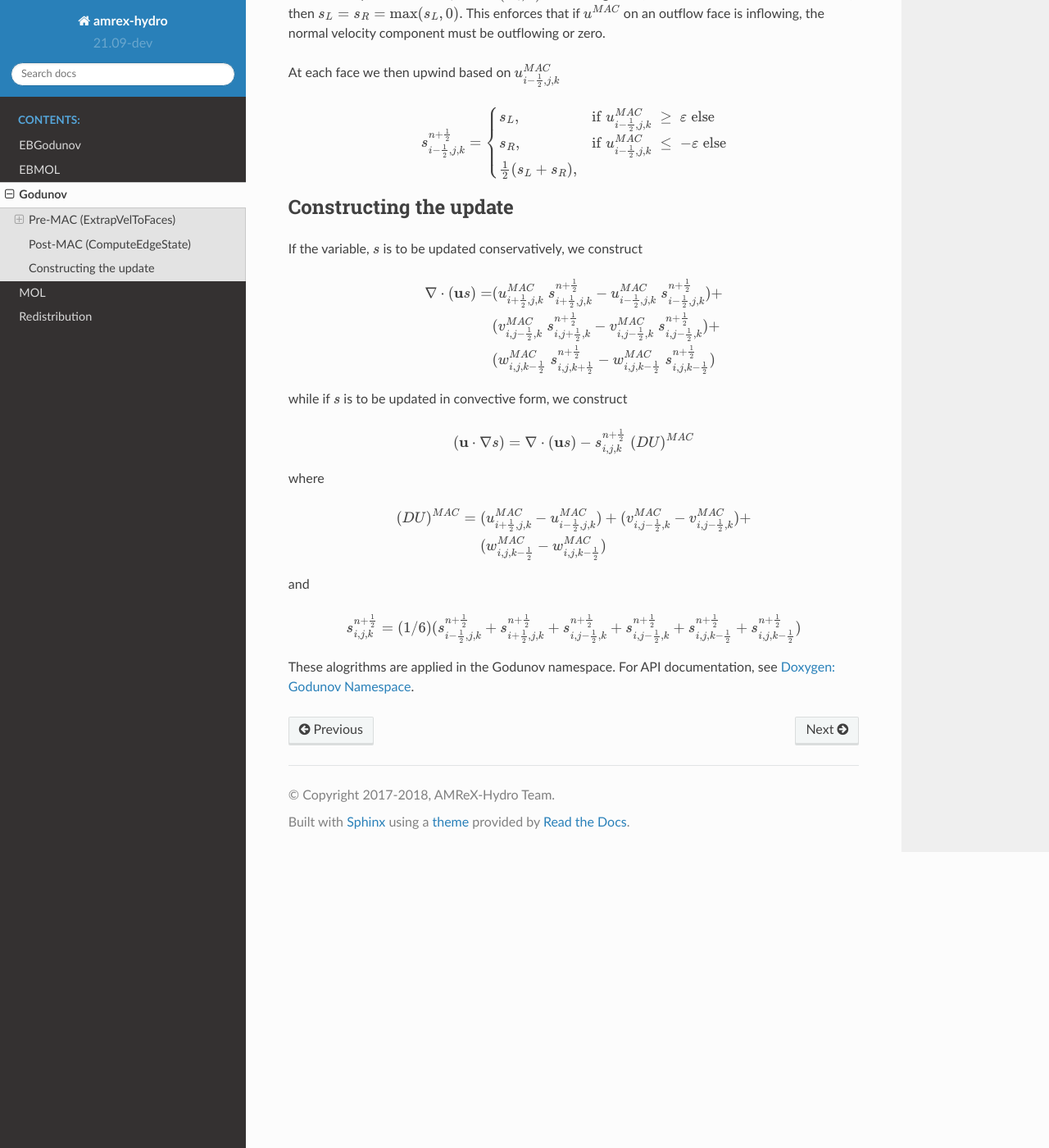
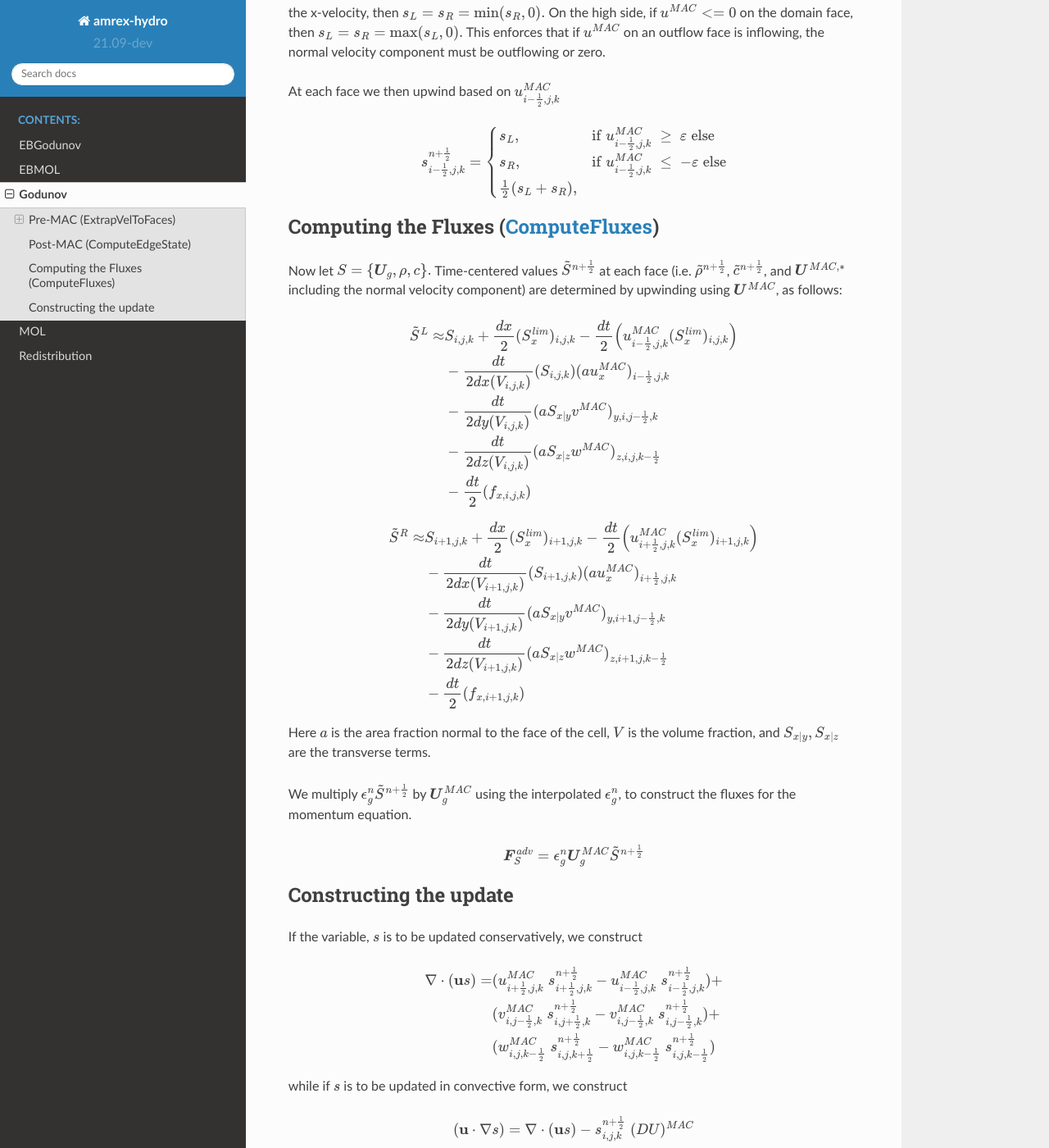
Before and after one commit to AMReX-Fluids/AMReX-Hydro, a Sphinx documentation site: the page built from Docs/source/Godunov.rst, in a window 1280 px wide and 1400 px high, scrolled down 3173 px. Shown: the whole window at 82% size. Built offline with Sphinx 7.4.7 and the Read the Docs theme 2.0.0, drawn with Linux system fonts in a browser that asks for light colours; some of the changed text lies outside the part shown.

Commit message:
Add computing fluxes content to Godunov. Clean-up to remove warnings.

```diff
--- a/Docs/source/Godunov.rst
+++ b/Docs/source/Godunov.rst
@@ -1,3 +1,31 @@
+.. math::
+
+    \newcommand{\half}{\frac{1}{2}}
+    \newcommand{\nph}{{n + \half}}
+    \newcommand{\nmh}{{n - \frac{1}{2}}}
+    \newcommand{\iphj}{{i+\frac{1}{2},j,k}}
+    \newcommand{\ijph}{{i,j+\frac{1}{2}},k}
+    \newcommand{\imhj}{{i-\frac{1}{2},j,k}}
+    \newcommand{\ijmh}{{i,j-\frac{1}{2}},k}
+    \newcommand{\ijkmh}{{i,j,k-\frac{1}{2}}}
+    \newcommand{\ijkph}{{i,j,k+\frac{1}{2}}}
+    \newcommand{\grad}{\nabla}
+    \newcommand{\del}{\nabla}
+    \newcommand{\AN}{[(U \cdot \nabla)U]^{n+\frac{1}{2}}}
+    \newcommand{\npk}{{n + \frac{p+\half}{R}}}
+    \newcommand{\nak}{{n + \frac{p}{R}}}
+    \newcommand{\nmk}{{n + \frac{p-\half}{R}}}
+    \newcommand{\iph}{i+\half}
+    \newcommand{\imh}{i-\half}
+    \newcommand{\ipmh}{i\pm\half}
+    \newcommand{\jph}{j+\half}
+    \newcommand{\jmh}{j-\half}
+    \newcommand{\jpmh}{j\pm\half}
+    \newcommand{\GMAC}{C \rightarrow E}
+    \newcommand{\DMAC}{E \rightarrow C}
+    \newcommand{\U}{\boldsymbol{U}}
+    \newcommand{\F}{\boldsymbol{F}}
+
 Godunov
 =======
 
@@ -9,7 +37,7 @@ All slope computations use second-order limited slopes as described in
 We define :math:`\varepsilon = 1.e-8` in **Utils / hydro_constants.H**
 
 Pre-MAC (`ExtrapVelToFaces`_)
-----------------------------
+-----------------------------
 
 .. _`ExtrapVelToFaces`: https://amrex-codes.github.io/amrex-hydro/Doxygen/html/namespaceGodunov.html#a1c1dcedd6781260bd8322588e1290d94
 
@@ -159,7 +187,7 @@ Note that the boundary conditions are imposed before the upwinding
 described above.
 
 Post-MAC (`ComputeEdgeState`_)
-----------------------------
+------------------------------
 
 .. _`ComputeEdgeState`: https://amrex-codes.github.io/amrex-hydro/Doxygen/html/namespaceGodunov.html#addea54945ce554f8b4e28dabc1c74222
 
@@ -208,6 +236,53 @@ At each face we then upwind based on :math:`u^{MAC}_{i-\frac{1}{2},j,k}`
    \frac{1}{2}(s_L + s_R),
    \end{cases}
 
+Computing the Fluxes (`ComputeFluxes`_)
+---------------------------------------
+
+.. _`ComputeFluxes`: https://amrex-codes.github.io/amrex-hydro/Doxygen/html/namespaceHydroUtils.html#ab70f040557a658e70ba076c9d105bab7
+
+Now let :math:`S =\{\U_g,\rho,c\}.`
+Time-centered values :math:`\tilde{S}^{\nph}` at each face
+(i.e. :math:`\tilde{\rho}^{\nph}`, :math:`\tilde{c}^{\nph}`, and :math:`\U^{MAC,*}`
+including the normal velocity component)
+are determined by upwinding using :math:`\U^{MAC}`, as follows:
+
+.. math::
+
+    \tilde{S}^{L} \approx
+    & S_{i,j,k} + \frac{dx}{2} (S_x^{lim})_{i,j,k} - \frac{dt}{2} \left( u^{MAC}_{\imhj}(S_x^{lim})_{i,j,k} \right) \\
+    & - \frac{dt}{2dx(V_{i,j,k})} (S_{i,j,k}) (au^{MAC}_x)_{\imhj} \\
+    & - \frac{dt}{2dy(V_{i,j,k})} (aS_{x|y}v^{MAC})_{y,i,j-\half,k} \\
+    & - \frac{dt}{2dz(V_{i,j,k})} (aS_{x|z}w^{MAC})_{z,i,j,k-\half} \\
+    & -\frac{dt}{2} (f_{x,i,j,k})
+
+
+
+.. math::
+
+    \tilde{S}^{R} \approx
+    & S_{i+1,j,k} + \frac{dx}{2} (S_x^{lim})_{i+1,j,k} - \frac{dt}{2} \left( u^{MAC}_{\iphj}(S_x^{lim})_{i+1,j,k} \right) \\
+    & - \frac{dt}{2dx(V_{i+1,j,k})} (S_{i+1,j,k}) (au^{MAC}_x)_{\iphj} \\
+    & - \frac{dt}{2dy(V_{i+1,j,k})} (aS_{x|y}v^{MAC})_{y,i+1,j-\half,k} \\
+    & - \frac{dt}{2dz(V_{i+1,j,k})} (aS_{x|z}w^{MAC})_{z,i+1,j,k-\half} \\
+    & -\frac{dt}{2} (f_{x,i+1,j,k})
+
+
+
+Here :math:`a` is the area fraction normal to the face of the cell,
+:math:`V` is the volume fraction, and :math:`S_{x|y}, S_{x|z}` are
+the transverse terms.
+
+We multiply :math:`\epsilon^n_g \tilde{S}^{\nph}` by :math:`\U_g^{MAC}`
+using the interpolated :math:`\epsilon^n_g`, to construct the fluxes for
+the momentum equation.
+
+.. math::
+
+  \F^{adv}_S = \epsilon_g^n \U_g^{MAC} \tilde{S}^\nph
+
+
+
 Constructing the update
 -----------------------
 
@@ -234,6 +309,7 @@ where
 
    (DU)^{MAC} = \; & (u^{MAC}_{i+\frac{1}{2},j,k} - u^{MAC}_{i-\frac{1}{2},j,k}) + (v^{MAC}_{i,j-\frac{1}{2},k} - v^{MAC}_{i,j-\frac{1}{2},k}) + \\
                    & (w^{MAC}_{i,j,k-\frac{1}{2}} - w^{MAC}_{i,j,k-\frac{1}{2}})
+
 and
 
 .. math::
```
Also changed, not shown: Docs/source/EBGodunov.rst (+7 -6 lines), 1 other file.
